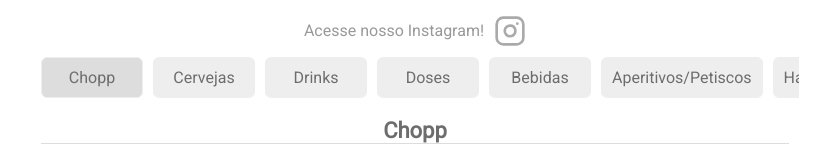
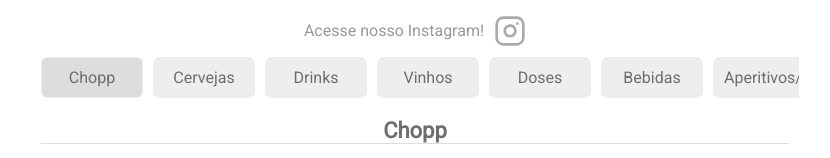
Before and after one commit to matheusfischer0/badosha-next, a Next.js app: page /cardapio in a window 1280 px wide. Shown: the part 229-387 px from the top of the page, without its empty margins (225-1055 px from the left). Built offline with nearby package versions, Linux system fonts and the light colour scheme.

Commit message:
Added wines

```diff
--- a/src/assets/products.json
+++ b/src/assets/products.json
@@ -231,6 +231,41 @@
       }
     ],
     "unity": "ml"
+  },
+  {
+    "slug": "intis-malbec",
+    "name": "Intis Malbec",
+    "description": "Coloração violácea de intensidade média. Os aromas estão focados na ameixa e cereja fresca levemente contornada por especiarias. Macio, fresco, ótimo balanço.",
+    "category": "Vinhos",
+    "price": 68
+  },
+  {
+    "slug": "intis-cabernet-sauvignon",
+    "name": "Intis Cabernet Sauvignon",
+    "description": "Coloração rubi mediana, nuanças violáceas. Exibe aromas de fruta negra madura e especiarias como a pimenta preta. Muito macio em boca, de baixa estrutura.",
+    "category": "Vinhos",
+    "price": 68
+  },
+  {
+    "slug": "intis-chardonnay",
+    "name": "Intis Chardonnay",
+    "description": "Coloração palha delicada com toques verdeais. Encantador olfato cítrico e de frutas de polpa branca (maçã) sob sutil impressão floral. Ataque em boca cheio de frescor, com fruta prazerosa, conjunto harmônico com final limpo.",
+    "category": "Vinhos",
+    "price": 68
+  },
+  {
+    "slug": "intis-sauvignon-branco",
+    "name": "Intis Sauvignon Branco",
+    "description": "Coloração verdeal cristalina. Expressa aromas limonados e de pêssego sob fundo herbáceo. Leve em boca, suculento, com ótimo equilíbrio.",
+    "category": "Vinhos",
+    "price": 68
+  },
+  {
+    "slug": "las-moras-shiraz-rose",
+    "name": "Las Moras Shiraz Rose",
+    "description": "Coloração cereja, muito clara. Os aromas lembram frutas vermelhas frescas na pré-maturação, como morango, framboesa e groselha. Em boca é muito fresco, com boa acidez e frescor. Final leve e rápido.",
+    "category": "Vinhos",
+    "price": 75
   },
   {
     "slug": "whisky",
@@ -495,7 +530,7 @@
         "price": 18
       },
       {
-        "slug": "petiscos-pasteis-carne",
+        "slug": "petiscos-pasteis-linguica",
         "description": "Linguiça Blumenau com requeijão",
         "quantity": 10,
         "price": 18
--- a/src/styles/pages/Product.ts
+++ b/src/styles/pages/Product.ts
@@ -48,6 +48,7 @@ export const MenuDescription = styled.div`
   font-size: 12px;
   font-weight: 400;
   margin-top: 10px;
+  width: 80%;
 `
 
 export const MenuOption = styled.div`
--- a/src/styles/pages/cardapio.ts
+++ b/src/styles/pages/cardapio.ts
@@ -155,6 +155,7 @@ export const MenuDescription = styled.div`
   font-size: 12px;
   font-weight: 400;
   margin-top: 10px;
+  width: 80%;
 `
 
 export const MenuOption = styled.div`
```
Also changed, not shown: src/pages/cardapio/index.tsx (+0 -12 lines).
